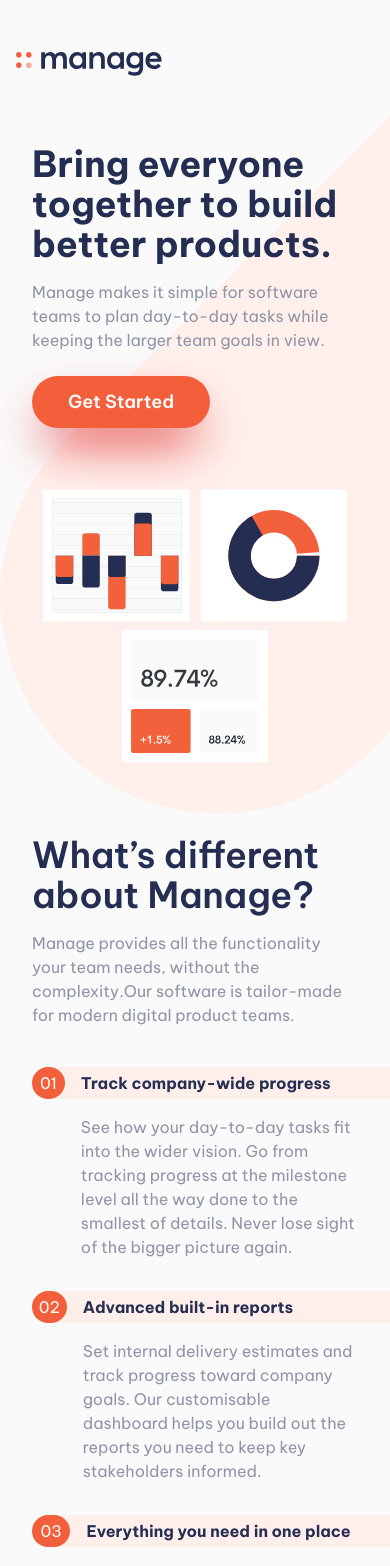
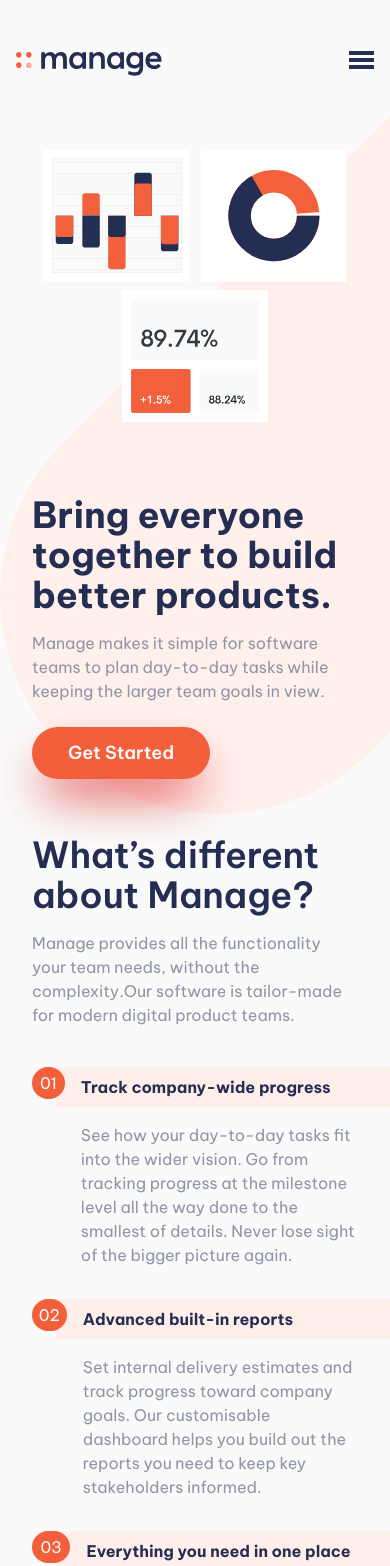
Before and after one commit to Kolahub/manage-web-landing-page, a React (Vite) app: page / in a window 390 px wide. Shown: the top 1566 px of the page. Built offline with nearby package versions, Linux system fonts and the light colour scheme.

Commit message:
project completed

```diff
--- a/src/components/About/Slider.jsx
+++ b/src/components/About/Slider.jsx
@@ -3,10 +3,10 @@
     <div className="flex gap-4 relative">
       <div className="text-very-light-gray text-center bg-bright-red h-min w-44 py-1 rounded-full relative z-20">{index}</div>
       <div className="">
-        <p className=" w-[130%]  text-dark-blue font-bold mb-4 relative z-30 leading-8 lg:leading-none">{title}</p>
+        <p className=" w-[130%]  text-dark-blue font-bold mb-4 relative z-30 leading-10 lg:leading-none">{title}</p>
         <p className="text-dark-grayish-blue">{info}</p>
       </div>
-      <div className="bg-very-pale-red absolute w-[130%] h-8 translate-x-6 z-10 overflow-hidden  lg:hidden"></div>
+      <div className="bg-very-pale-red absolute w-[130%] h-10 translate-x-6 z-10 p-3 overflow-hidden  lg:hidden"></div>
     </div>
   );
 }
--- a/src/components/Footer/Footer.jsx
+++ b/src/components/Footer/Footer.jsx
@@ -1,47 +1,100 @@
+import { useRef, useState } from "react";
 import LogoImg from "/src/assets/images/logoWhite.svg";
 import { profileIcons, navOpts } from "./footerData.jsx";
 
 function Footer() {
+  const [error, setError] = useState(false);
+  const emailValue = useRef();
+
+  const handleSubmit = (e) => {
+    e.preventDefault();
+    const email = emailValue.current.value;
+    console.log(email);
+    let re =
+      /^(([^<>()\[\]\\.,;:\s@"]+(\.[^<>()\[\]\\.,;:\s@"]+)*)|(".+"))@((\[[0-9]{1,3}\.[0-9]{1,3}\.[0-9]{1,3}\.[0-9]{1,3}])|(([a-zA-Z\-0-9]+\.)+[a-zA-Z]{2,}))$/;
+
+    if (re.test(email)) {
+      setError(false);
+      e.target.reset();
+    } else {
+      setError(true);
+      setTimeout(() => {
+        setError(false);
+      }, 3000);
+    }
+  };
+
   return (
     <section className="px-4 sm:px-10 lg:px-20 xl:px-36 bg-very-dark-blue py-14 flex flex-col-reverse md:flex-row md:justify-between md:flex-wrap items-center gap-14 md:gap-24 md:h-auto">
-      <p className="text-dark-grayish-blue md:hidden">Copyright 2024. All Rights Reserved</p>
+      <p className="text-dark-grayish-blue md:hidden">
+        Copyright 2024. All Rights Reserved
+      </p>
       <div className="flex flex-col-reverse md:flex-col justify-between h-24 w-full md:w-auto">
-        <img src={LogoImg} alt="" className="w-1/2 md:w-auto mx-auto"/>
+        <img src={LogoImg} alt="" className="w-1/2 md:w-auto mx-auto" />
 
         <div className="flex gap-3 justify-between px-8">
           {profileIcons.map((el, i) => (
-            <a key={i} href="#" className="hover:[&>svg]:fill-bright-red hover:scale-125 scale-150 md:scale-100 transition-all">{el}</a>
-
+            <a
+              key={i}
+              href="#"
+              className="hover:[&>svg]:fill-bright-red hover:scale-125 scale-150 md:scale-100 transition-all"
+            >
+              {el}
+            </a>
           ))}
         </div>
       </div>
 
       <div className="text-very-light-gray flex gap-8 justify-between flex-none md:flex-1 w-full  px-10 md:px-0">
         <ul>
-          {
-            navOpts.slice(0, 4).map((el, i) => (
-              <li key={i}><a href="#" className="hover:text-bright-red transition-all leading-8">{el}</a></li>
-            ))
-          }
+          {navOpts.slice(0, 4).map((el, i) => (
+            <li key={i}>
+              <a
+                href="#"
+                className="hover:text-bright-red transition-all leading-8"
+              >
+                {el}
+              </a>
+            </li>
+          ))}
         </ul>
 
         <ul>
-        {
-            navOpts.slice(4, 7).map((el, i) => (
-              <li key={i}><a href="#" className="hover:text-bright-red transition-all leading-8">{el}</a></li>
-            ))
-          }
+          {navOpts.slice(4, 7).map((el, i) => (
+            <li key={i}>
+              <a
+                href="#"
+                className="hover:text-bright-red transition-all leading-8"
+              >
+                {el}
+              </a>
+            </li>
+          ))}
         </ul>
       </div>
       <div className="flex flex-col justify-between w-full md:w-auto md:h-28">
-        <form className="flex gap-2">
-          <input type="text" className="focus:outline-none border-none py-2 px-3 rounded-full md:w-64 flex-1 md:flex-none text-[16px]"/>
-          <button className="bg-bright-red w-16 text-very-light-gray rounded-full hover:opacity-90">Go</button>
+        <form className="flex gap-2" onSubmit={(e) => handleSubmit(e)}>
+          <div className="">
+            <input
+              type="text"
+              ref={emailValue}
+              className="focus:outline-none border-none py-2 px-3 rounded-full md:w-64 flex-1 md:flex-none text-[16px]"
+            />
+            {error && (
+              <p className="mt-1 text-bright-red text-xs">
+                please insert a valid email.
+              </p>
+            )}
+          </div>
+          <button className="bg-bright-red w-16 h-10 text-very-light-gray rounded-full hover:opacity-90">
+            Go
+          </button>
         </form>
 
-        <p className="text-dark-grayish-blue hidden md:block">Copyright 2024. All Rights Reserved</p>
+        <p className="text-dark-grayish-blue hidden md:block">
+          Copyright 2024. All Rights Reserved
+        </p>
       </div>
-
     </section>
   );
 }
--- a/src/components/Header.jsx
+++ b/src/components/Header.jsx
@@ -1,15 +1,39 @@
+import { useState } from 'react'
 import LogoImg from '../assets/images/logo.svg'
+import Hamburger from '../assets/images/icon-hamburger.svg'
+import close from '../assets/images/icon-close.svg'
 
 function Header() {
+    const [clicked, setClicked] = useState(false)
+    let srcValue = Hamburger
+    let overLayStyle  = 'bg-gradient-to-b from-white to-very-dark-blue opacity-40 fixed top-0 left-0 bottom-0 right-0 z-40 transition-all'
+    let navMobileStyle = 'bg-very-light-gray w-[90%] sm:w-[80%] fixed top-1/3 left-1/2  -translate-y-1/3 lg:bg-transparent lg:w-auto lg:static lg:top-0 lg:left-0 lg:-translate-y-0 lg:-translate-x-0 transition-all '
+     function handleClick () {
+        setClicked(prevClick => !prevClick)
+     }
+
+     if(clicked) {
+        srcValue = close
+        overLayStyle += ' block'
+        navMobileStyle += ' -translate-x-1/2 z-50'
+     } else {
+        overLayStyle += ' w-[0%]'
+        navMobileStyle += ' translate-x-2/3'
+     }
+
   return (
     <header className="px-4 sm:px-10 lg:px-20 xl:px-36 py-5">
         <div className='flex justify-between items-center h-20'>
             <div className='mt-2'>
-                <img src={LogoImg} alt="LOGO ICON" className='w-full'/>
+                <img src={LogoImg} alt="LOGO ICON" className='w-full transi'/>
             </div>
 
-            <div className='hidden lg:block'>
-                <ul className='flex gap-8 font-semibold text-dark-blue'>
+            <button className="lg:hidden fixed right-4 sm:right-10  z-50 " onClick={handleClick}>
+                <img src={srcValue} alt="Hamburger"/>
+            </button>
+
+            <div className={navMobileStyle}>
+                <ul className='flex flex-col lg:flex-row gap-6 lg:gap-8 w-full p-8 lg:p-0 text-center font-semibold text-dark-blue text-2xl lg:text-base'>
                     <li><a href="#" className='hover:text-dark-grayish-blue'>Pricing</a></li>
                     <li><a href="#" className='hover:text-dark-grayish-blue'>Product</a></li>
                     <li><a href="#" className='hover:text-dark-grayish-blue'>About Us</a></li>
@@ -20,6 +44,7 @@
 
             <button className='bg-bright-red text-very-light-gray hover:bg-opacity-75 py-3 px-9 font-semibold text-lg rounded-full shadow-2xl shadow-red-600 transition-all hidden lg:block'>Get Started</button>
         </div>
+        <div className={overLayStyle}></div>
     </header>
 
 
--- a/src/components/Home.jsx
+++ b/src/components/Home.jsx
@@ -2,7 +2,7 @@
 function Home() {
   return (
     <section className="px-8 sm:px-10 lg:px-20 xl:px-36 pt-6">
-        <div className="flex justify-between items-center flex-col lg:flex-row gap-14 w-100">
+        <div className="flex justify-between items-center flex-col-reverse lg:flex-row gap-14 w-100">
         <div className=" w-full lg:w-1/2">
         <h1 className="text-dark-blue font-bold text-4xl sm:text-5xl md:text-6xl">Bring everyone together to build better products.</h1>
         <p className='text-dark-grayish-blue mt-4 sm:mt-8 w-[100%] md:w-2/3'>Manage makes it simple for software teams to plan day-to-day tasks while keeping the larger team goals in view.</p>
```
